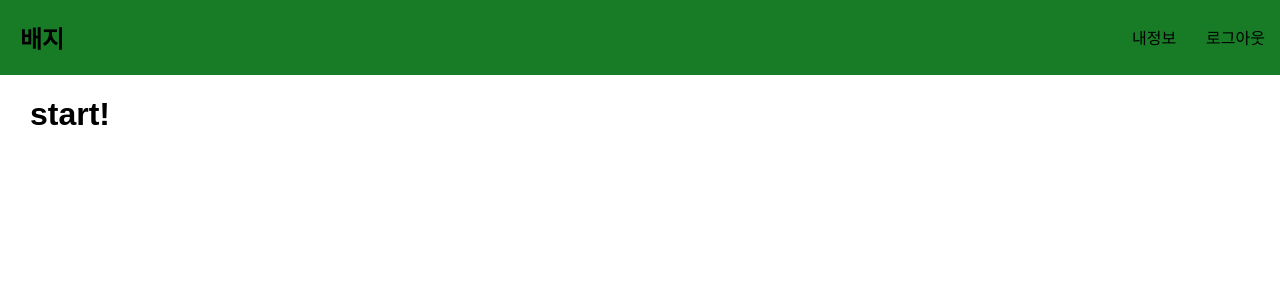
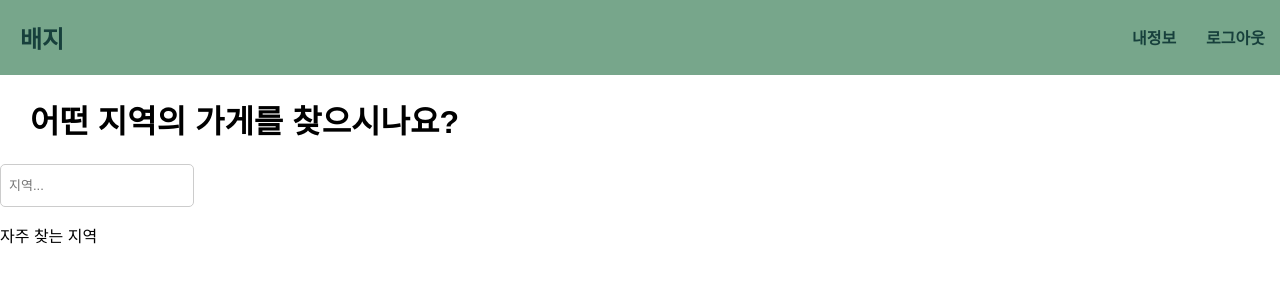
Before and after one commit to LIKELION-12th-HACKERTHON/frontend, a React (Vite) app: page /customer in a window 1280 px wide. Shown: the top 300 px of the page. Built offline with nearby package versions, Linux system fonts and the light colour scheme.

Commit message:
chaeri new com

```diff
--- a/src/css/customerhome.css
+++ b/src/css/customerhome.css
@@ -6,10 +6,11 @@ body {
 
 .header {
   width: 100vw;
-  background-color: #187c27;
+  background-color: #77A68B;
   display: flex;
   justify-content: space-between;
   align-items: center;
+  color: #17403C;
 
   h2 {
     padding-left: 20px;
@@ -17,5 +18,6 @@ body {
 
   span {
     margin: 15px;
+    font-weight: 800;
   }
 }
--- a/src/customers/customerhome.jsx
+++ b/src/customers/customerhome.jsx
@@ -1,5 +1,6 @@
 import React from "react";
 import '../css/customerhome.css';
+import Searchbar from "./searchbar";
 
 export default function CustomerHome() {
   return(
@@ -11,7 +12,11 @@ export default function CustomerHome() {
           <span>로그아웃</span>
         </div>
       </div>
-      <h1>start!</h1>
+      <div>
+        <h1>어떤 지역의 가게를 찾으시나요?</h1>
+        <Searchbar/>
+        <p>자주 찾는 지역</p>
+      </div>
     </div>
   )
 }
--- a/src/customers/searchbar.jsx
+++ b/src/customers/searchbar.jsx
@@ -1,15 +1,24 @@
-import React from "react";
+import React, {useEffect, useState} from "react";
 
 export default function Searchbar() {
-  return (
+  //useState로 값 관리
+  const [keyword, setKeyword] = useState("");
+  const [filteredContent, setFileredContent] = useState();
+
+  //고객이 글씨를 쓸때마다 반영되게
+  const onChange = (e) => {
+    setKeyword(e.target.value);
+  }
+
+  //console.log(setKeyword)
+  //const filterContent =
+  return(
     <div>
-
+      <input
+        placeholder="지역..."
+        value={keyword}
+        onChange={onChange}
+      />
     </div>
   )
-}
-
-/**
-스스로 한번 생각을 해볼까??
-
-
-*/
+};
```
